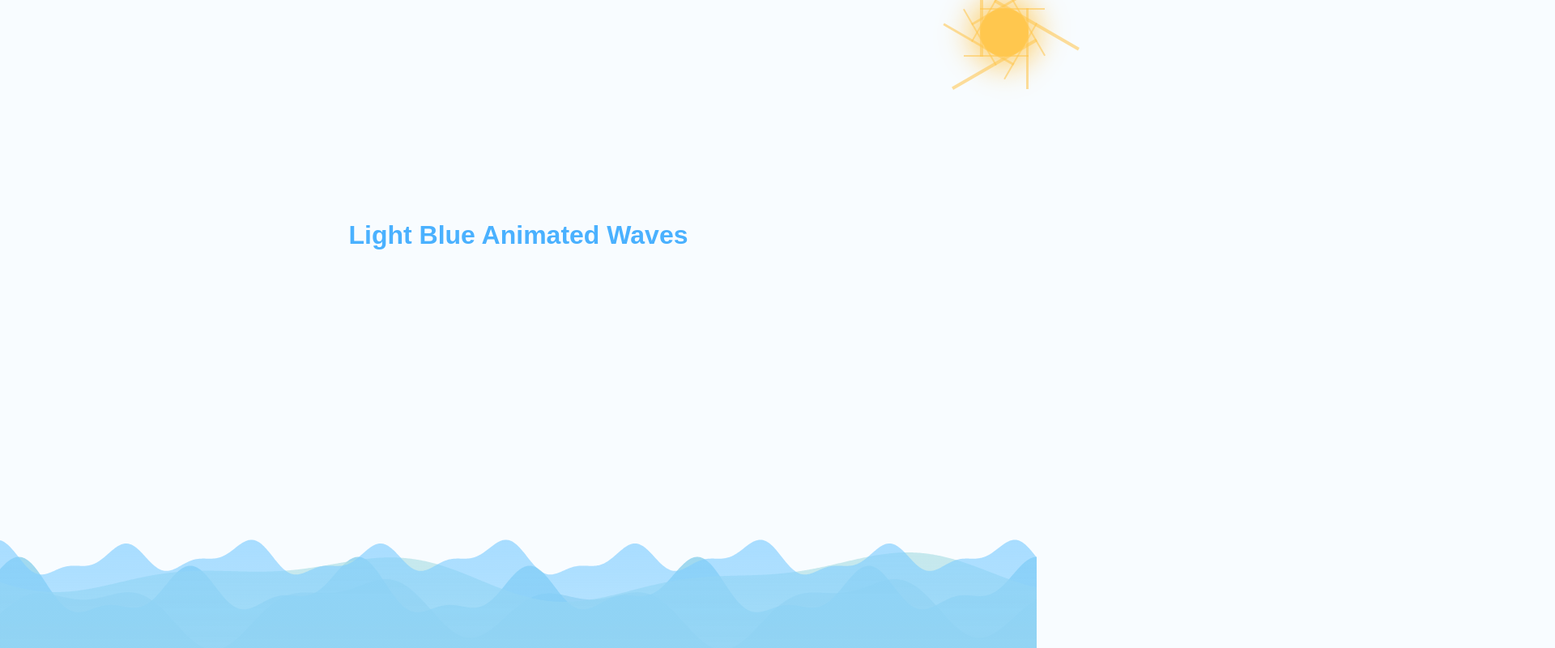
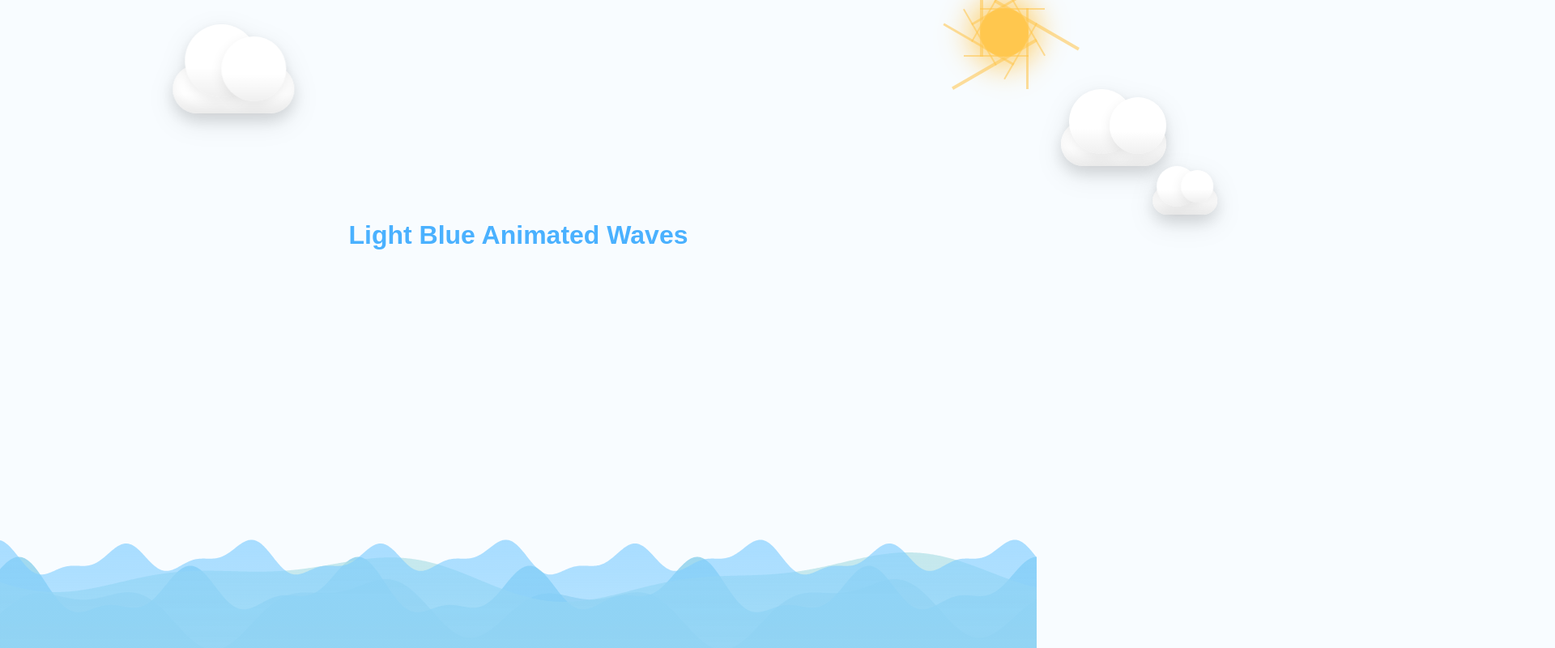
Before and after one commit to kiu-chan/blue, a plain HTML site: page index.html in a window 1280 px wide. Shown: the top 800 px of the page at 81% size, 1920 px wide, since content can reach past the window. Drawn offline with Linux system fonts and the light colour scheme.

Commit message:
add cloud

```diff
--- a/index.html
+++ b/index.html
@@ -3,11 +3,12 @@
 <head>
   <meta charset="UTF-8">
   <meta name="viewport" content="width=device-width, initial-scale=1.0">
-  <title>Light Blue Animated Waves with Sun</title>
+  <title>Light Blue Animated Waves with Sun and Clouds</title>
   <link rel="stylesheet" href="styles.css">
 </head>
 <body>
   <div class="container">
+    <!-- Sun with rays -->
     <div class="sun-wrapper">
       <div class="sun"></div>
       <div class="ray ray1"></div>
@@ -23,6 +24,13 @@
       <div class="ray ray11"></div>
       <div class="ray ray12"></div>
     </div>
+
+    <!-- Clouds -->
+    <div class="cloud cloud1"></div>
+    <div class="cloud cloud2"></div>
+    <div class="cloud cloud3"></div>
+    <div class="cloud cloud4"></div>
+
     <h1>Light Blue Animated Waves</h1>
     <canvas id="waveCanvas"></canvas>
   </div>
--- a/styles.css
+++ b/styles.css
@@ -103,6 +103,150 @@ body {
   .ray11 { transform: rotate(300deg); }
   .ray12 { transform: rotate(330deg); }
 
+  /* Cloud styling - IMPROVED VISIBILITY */
+  .cloud {
+    position: absolute;
+    background: #ffffff;
+    border-radius: 50px;
+    z-index: 90;
+    filter: drop-shadow(0 10px 15px rgba(0, 0, 0, 0.1));
+  }
+
+  .cloud::before,
+  .cloud::after {
+    content: '';
+    position: absolute;
+    background: #ffffff;
+    border-radius: 50%;
+  }
+
+  /* Cloud 1 - large cloud top left */
+  .cloud1 {
+    width: 150px;
+    height: 60px;
+    top: 80px;
+    left: 100px;
+    animation: float 30s linear infinite;
+    background: linear-gradient(to bottom, #ffffff 60%, #f2f2f2);
+    box-shadow: 0 8px 20px rgba(0, 0, 0, 0.1),
+                inset 0 -5px 15px rgba(0, 0, 0, 0.05),
+                inset 0 5px 15px rgba(255, 255, 255, 0.8);
+  }
+
+  .cloud1::before {
+    width: 90px;
+    height: 90px;
+    top: -50px;
+    left: 15px;
+    background: linear-gradient(to bottom, #ffffff 60%, #f0f0f0);
+    box-shadow: 0 5px 15px rgba(0, 0, 0, 0.08);
+  }
+
+  .cloud1::after {
+    width: 80px;
+    height: 80px;
+    top: -35px;
+    left: 60px;
+    background: linear-gradient(to bottom, #ffffff 60%, #f0f0f0);
+    box-shadow: 0 5px 15px rgba(0, 0, 0, 0.08);
+  }
+
+  /* Cloud 2 - medium cloud middle */
+  .cloud2 {
+    width: 130px;
+    height: 55px;
+    top: 150px;
+    left: 40%;
+    animation: float 25s linear infinite reverse;
+    animation-delay: -5s;
+    background: linear-gradient(to bottom, #ffffff 60%, #f2f2f2);
+    box-shadow: 0 8px 20px rgba(0, 0, 0, 0.1),
+                inset 0 -5px 15px rgba(0, 0, 0, 0.05),
+                inset 0 5px 15px rgba(255, 255, 255, 0.8);
+  }
+
+  .cloud2::before {
+    width: 80px;
+    height: 80px;
+    top: -40px;
+    left: 10px;
+    background: linear-gradient(to bottom, #ffffff 60%, #f0f0f0);
+    box-shadow: 0 5px 15px rgba(0, 0, 0, 0.08);
+  }
+
+  .cloud2::after {
+    width: 70px;
+    height: 70px;
+    top: -30px;
+    left: 60px;
+    background: linear-gradient(to bottom, #ffffff 60%, #f0f0f0);
+    box-shadow: 0 5px 15px rgba(0, 0, 0, 0.08);
+  }
+
+  /* Cloud 3 - small cloud top right */
+  .cloud3 {
+    width: 100px;
+    height: 45px;
+    top: 120px;
+    right: 150px;
+    animation: float 20s linear infinite;
+    animation-delay: -10s;
+    background: linear-gradient(to bottom, #ffffff 60%, #f2f2f2);
+    box-shadow: 0 8px 20px rgba(0, 0, 0, 0.1),
+                inset 0 -5px 15px rgba(0, 0, 0, 0.05),
+                inset 0 5px 15px rgba(255, 255, 255, 0.8);
+  }
+
+  .cloud3::before {
+    width: 65px;
+    height: 65px;
+    top: -35px;
+    left: 5px;
+    background: linear-gradient(to bottom, #ffffff 60%, #f0f0f0);
+    box-shadow: 0 5px 15px rgba(0, 0, 0, 0.08);
+  }
+
+  .cloud3::after {
+    width: 55px;
+    height: 55px;
+    top: -25px;
+    left: 45px;
+    background: linear-gradient(to bottom, #ffffff 60%, #f0f0f0);
+    box-shadow: 0 5px 15px rgba(0, 0, 0, 0.08);
+  }
+
+  /* Cloud 4 - tiny cloud bottom left */
+  .cloud4 {
+    width: 80px;
+    height: 35px;
+    top: 230px;
+    left: 70%;
+    animation: float 35s linear infinite reverse;
+    animation-delay: -15s;
+    background: linear-gradient(to bottom, #ffffff 60%, #f2f2f2);
+    box-shadow: 0 8px 20px rgba(0, 0, 0, 0.1),
+                inset 0 -5px 15px rgba(0, 0, 0, 0.05),
+                inset 0 5px 15px rgba(255, 255, 255, 0.8);
+  }
+
+  .cloud4::before {
+    width: 50px;
+    height: 50px;
+    top: -25px;
+    left: 5px;
+    background: linear-gradient(to bottom, #ffffff 60%, #f0f0f0);
+    box-shadow: 0 5px 15px rgba(0, 0, 0, 0.08);
+  }
+
+  .cloud4::after {
+    width: 40px;
+    height: 40px;
+    top: -20px;
+    left: 35px;
+    background: linear-gradient(to bottom, #ffffff 60%, #f0f0f0);
+    box-shadow: 0 5px 15px rgba(0, 0, 0, 0.08);
+  }
+
   /* Animations */
   @keyframes glow {
     0% {
@@ -122,6 +266,16 @@ body {
     }
   }
 
+  /* Cloud floating animation */
+  @keyframes float {
+    0% {
+      transform: translateX(-150px);
+    }
+    100% {
+      transform: translateX(calc(100vw + 150px));
+    }
+  }
+
   /* Slow rotation for the entire sun-wrapper */
   .sun-wrapper {
     animation: rotate 60s linear infinite;
```
